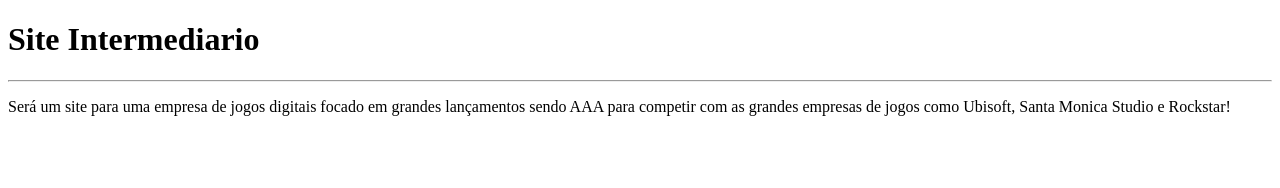
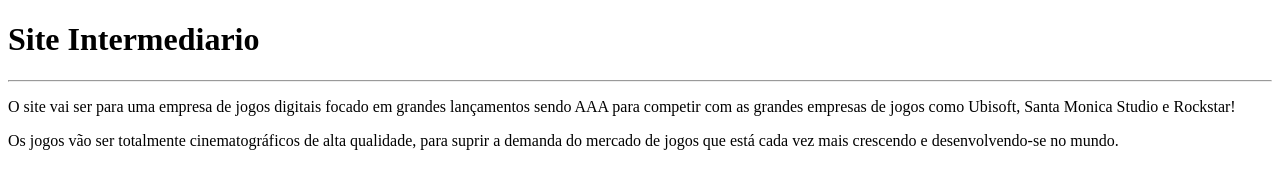
Before and after one commit to elsondavi25/Site-Empresa, a plain HTML site: page site-intermediario/index.html in a window 1280 px wide. Drawn offline with Linux system fonts and the light colour scheme.

Commit message:
Site sendo modificado de forma local

```diff
--- a/site-intermediario/index.html
+++ b/site-intermediario/index.html
@@ -8,6 +8,7 @@
 <body>
     <h1>Site Intermediario</h1>
     <hr>
-    <p>Será um site para uma empresa de jogos digitais focado em grandes lançamentos sendo AAA para competir com as grandes empresas de jogos como Ubisoft, Santa Monica Studio e Rockstar!</p>
+    <p>O site vai ser para uma empresa de jogos digitais focado em grandes lançamentos sendo AAA para competir com as grandes empresas de jogos como Ubisoft, Santa Monica Studio e Rockstar!</p>
+    <p>Os jogos vão ser totalmente cinematográficos de alta qualidade, para suprir a demanda do mercado de jogos que está cada vez mais crescendo e desenvolvendo-se no mundo.</p>
 </body>
 </html>
```
